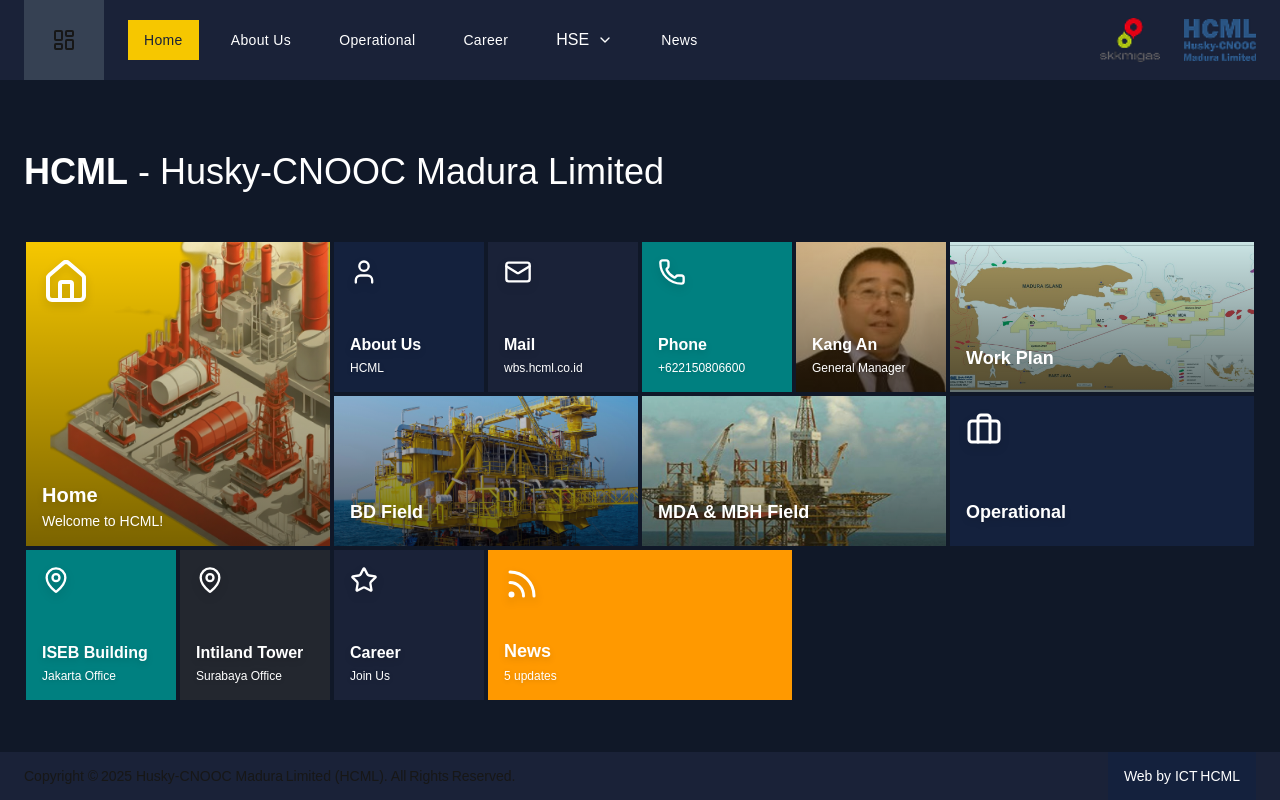
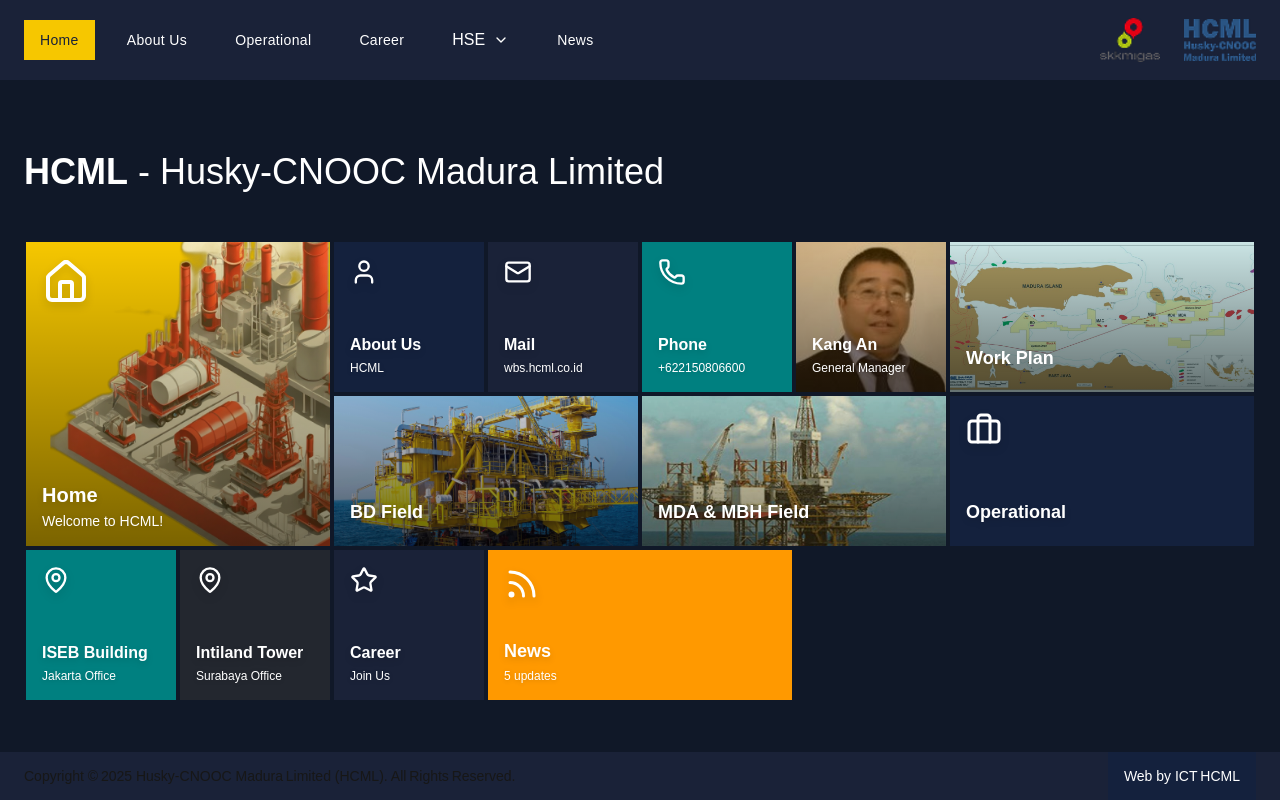
Before and after one commit to rianAnugrah/hcml-landing, a Next.js app: page / in a window 1280 px wide. Built offline with nearby package versions, Linux system fonts and the light colour scheme.

Commit message:
Update index.tsx

```diff
--- a/components/navbar/index.tsx
+++ b/components/navbar/index.tsx
@@ -33,9 +33,9 @@
       {/* Desktop Navbar */}
       <div className="bg-[#1a2238] px-6 hidden lg:block">
         <div className="max-w-7xl mx-auto gap-6 h-[5rem] flex items-center">
-          <button className="hover:bg-[#f6c700] h-full aspect-square flex cursor-pointer transition-all duration-300 hover:scale-90 items-center bg-gray-700 justify-center">
+          {/* <button className="hover:bg-[#f6c700] h-full aspect-square flex cursor-pointer transition-all duration-300 hover:scale-90 items-center bg-gray-700 justify-center">
             <LayoutDashboard />
-          </button>
+          </button> */}
           <div className="flex flex-grow relative gap-4">
             <MetroLink href="/">Home</MetroLink>
             <MetroLink href="/about">About Us</MetroLink>
```
